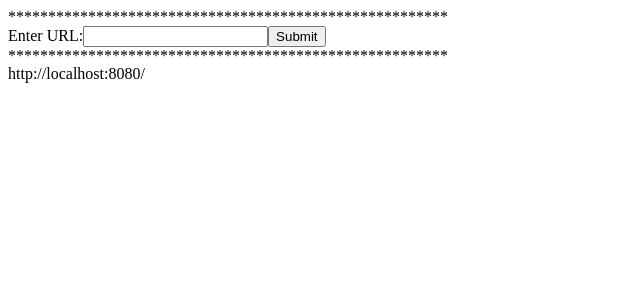
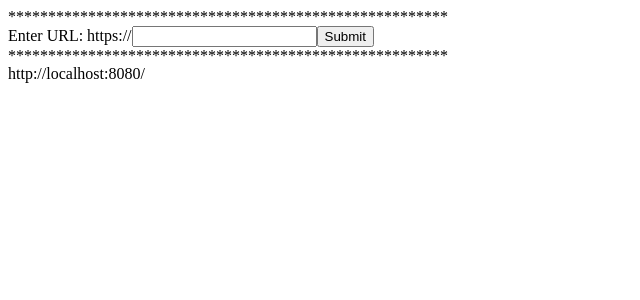
Before and after one commit to priceymineral/URL-Shortener, a React app: page / in a window 1280 px wide. Shown: the top 300 px of the page, without its empty margins (0-640 px from the left). Built offline with nearby package versions, Linux system fonts and the light colour scheme; the HTML template or start-up script is replaced by a standard one.

Commit message:
added a fix to to url format in front and back end

```diff
--- a/app/controllers/redirect_controller.js
+++ b/app/controllers/redirect_controller.js
@@ -6,7 +6,7 @@ async function redirect(req, res) {
   await UrlModel.findOne({ code: code }, (e, doc) => {
     if (!e) {
       console.log('document =>', doc);
-      res.redirect(doc.url);
+      res.redirect('https://'+doc.url);
       // res.status(200).send({url})
     } else {
       console.log('error retrieving code =>', e);
--- a/client/src/components/Form.jsx
+++ b/client/src/components/Form.jsx
@@ -26,7 +26,7 @@ export default class Form extends React.Component {
       <div>
         <form onSubmit={this.onSubmit}>
           <label>
-            Enter URL:
+            Enter URL: https://
             <input type="text" name="url" value={this.state.url} onChange={this.onChange}/>
           </label>
           <input type="submit" value="Submit" />
```
Also changed, not shown: package.json (+4 -3 lines), seed.js (added, +8 -0 lines), 1 other file (tests, documents, lock files or other folders).
